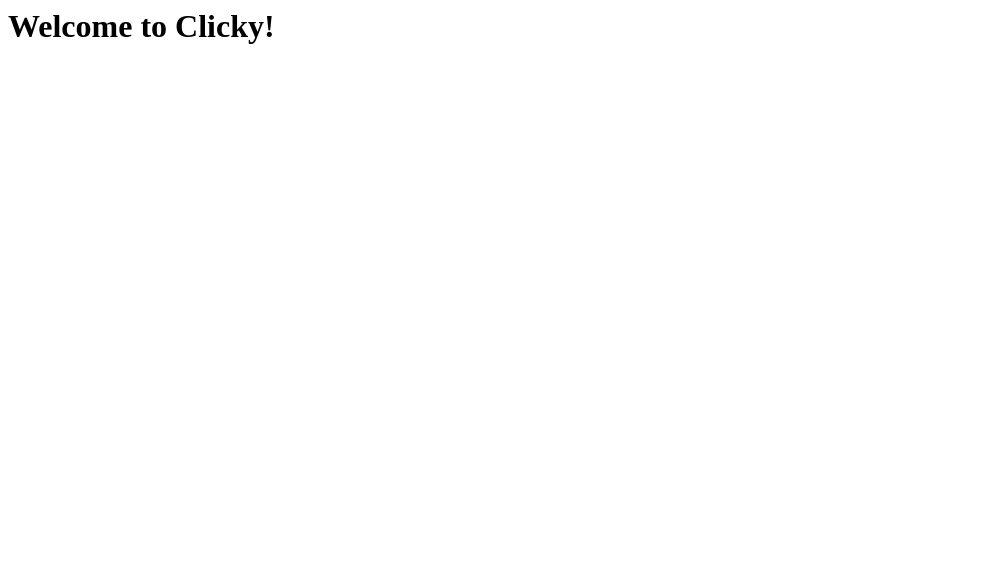
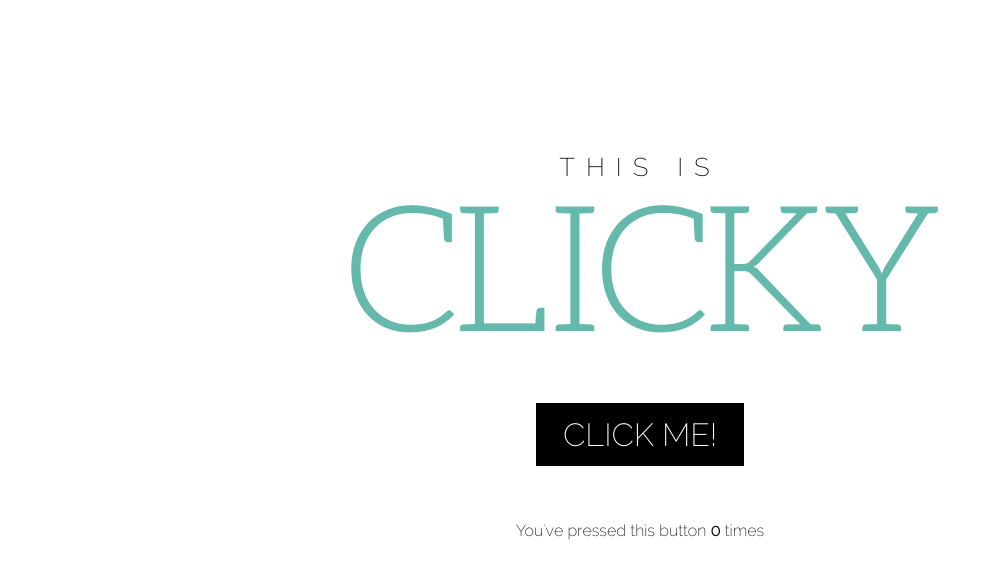
Before and after one commit to freialobo/clicky, a plain HTML site: page clicky.html in a window 1280 px wide. Shown: the whole page, without its empty margins (0-991 px from the left). Drawn offline with Linux system fonts and the light colour scheme.

Commit message:
i made it beautiful

```diff
--- a/clicky.html
+++ b/clicky.html
@@ -1,10 +1,12 @@
 <head>
   <title> clicky! </title>
   <script src="clicky.js"></script>
-  <style src="clicky.css"></style>
+  <link rel="stylesheet" type="text/css" href="output.css">
 </head>
 
 <body>
-  <h1> Welcome to Clicky!</h1>
-
+  <div class="intro">This Is</div>
+  <div class="clicky">Clicky</div>
+  <div class="button"><button>Click Me!</button></div>
+  <div class="status">You've pressed this button <b id="number">0</b> times</div>
 </body>
--- a/clicky.scss
+++ b/clicky.scss
@@ -1 +1,53 @@
-/* CSS declarations go here */
+@font-face {
+	font-family: AleoLight;
+	src: url("Aleo-Light.otf");
+}
+
+@font-face {
+	font-family: RalewayExtraLight;
+	src: url("Raleway-ExtraLight.ttf");
+}
+
+// variables
+$SansSerifLight: RalewayExtraLight;
+$SerifLight: AleoLight;
+$teal: rgb(100, 185, 172);
+
+body {
+	text-align: center;
+	font-family: $SansSerifLight;
+	padding-top: 9em;
+
+	.intro {
+		font-size: 1.6em;
+		letter-spacing: 11px;
+		text-transform: uppercase;
+	}
+
+	.clicky {
+		color: $teal;
+		text-transform: uppercase;
+		font-family: $SerifLight;
+		font-size: 11em;
+		letter-spacing: -7px;
+		margin-top: -25px;
+	}
+
+	.button {
+		padding-top: 35px;
+		padding-bottom: 55px;
+
+		button {
+			border: none;
+			background-color: black;
+			color: white;
+			font-size: 2em;
+			padding-left: 27px;
+			padding-right: 27px;
+			padding-top: 13px;
+			padding-bottom: 13px;
+			text-transform: uppercase;
+			font-family: $SansSerifLight;
+		}
+	}
+}
```
Also changed, not shown: Aleo-Light.otf (added), Raleway-ExtraLight.ttf (added), output.css (added), 2 other files.
